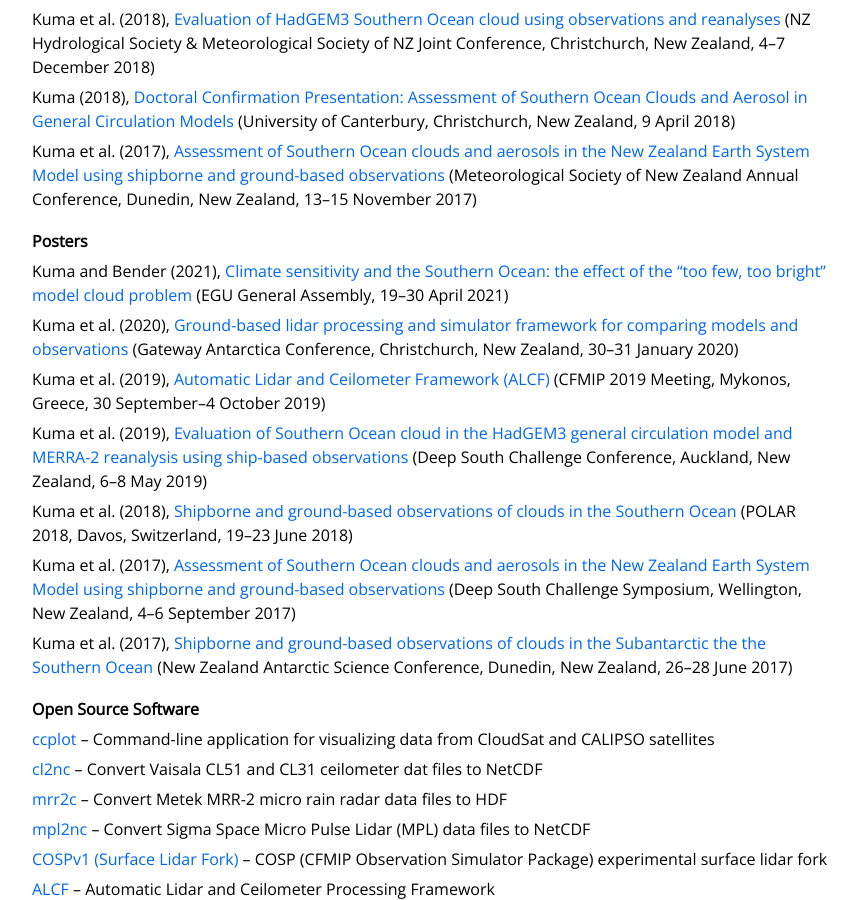
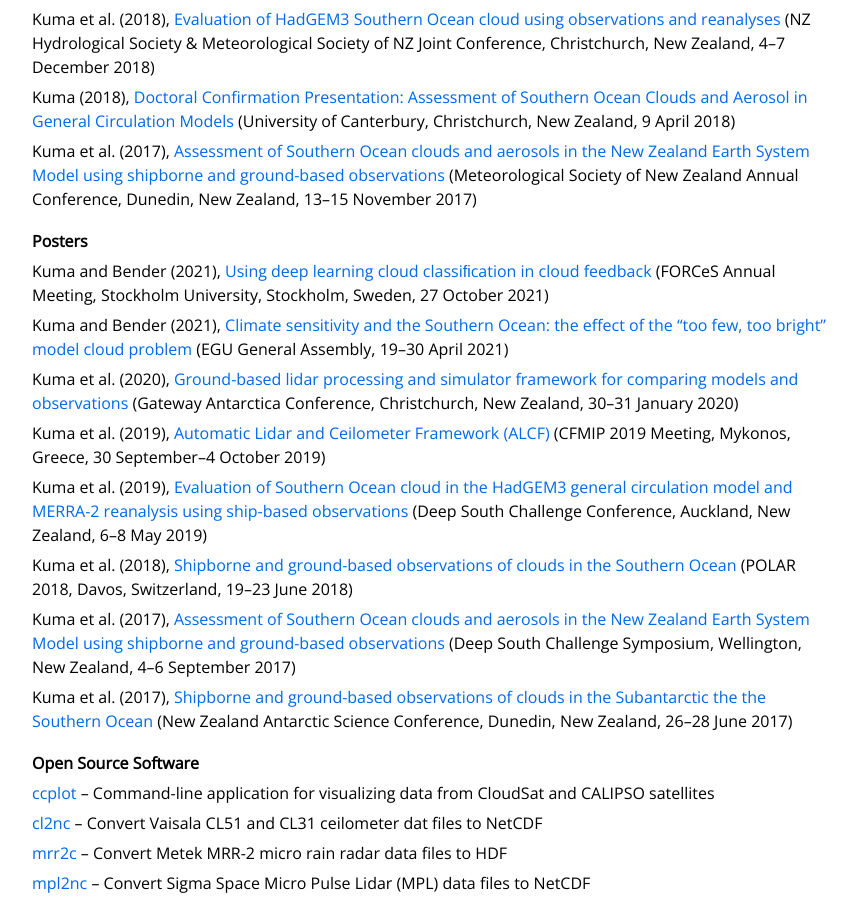
Before and after one commit to peterkuma/peterkuma.net, a Jekyll site: the page built from science/index.md, in a window 1280 px wide and 900 px high, scrolled down 1105 px. Shown: the whole window, without its empty margins (208-1066 px from the left). Built offline with Jekyll 4.4.1, drawn with Linux system fonts in a browser that asks for light colours.

Commit message:
Add poster FORCeS Annual Meeting 2021

```diff
--- a/science/index.md
+++ b/science/index.md
@@ -46,6 +46,8 @@
 Kuma et al. (2017), [Assessment of Southern Ocean clouds and aerosols in the New Zealand Earth System Model using shipborne and ground-based observations](https://github.com/peterkuma/research/raw/master/presentations/Kuma%20et%20al.%20(2017)%2C%20Assessment%20of%20Southern%20Ocean%20clouds%20and%20aerosols%20in%20the%20New%20Zealand%20Earth%20System%20Model%20using%20shipborne%20and%20ground-based%20observations.pdf) (Meteorological Society of New Zealand Annual Conference, Dunedin, New Zealand, 13–15 November 2017)
 
 ## Posters
+
+Kuma and Bender (2021), [Using deep learning cloud classiﬁcation in cloud feedback](https://zenodo.org/record/5605067) (FORCeS Annual Meeting, Stockholm University, Stockholm, Sweden, 27 October 2021)
 
 Kuma and Bender (2021), [Climate sensitivity and the Southern Ocean: the effect of the "too few, too bright" model cloud problem](https://zenodo.org/record/4707302) (EGU General Assembly, 19–30 April 2021)
 
```
